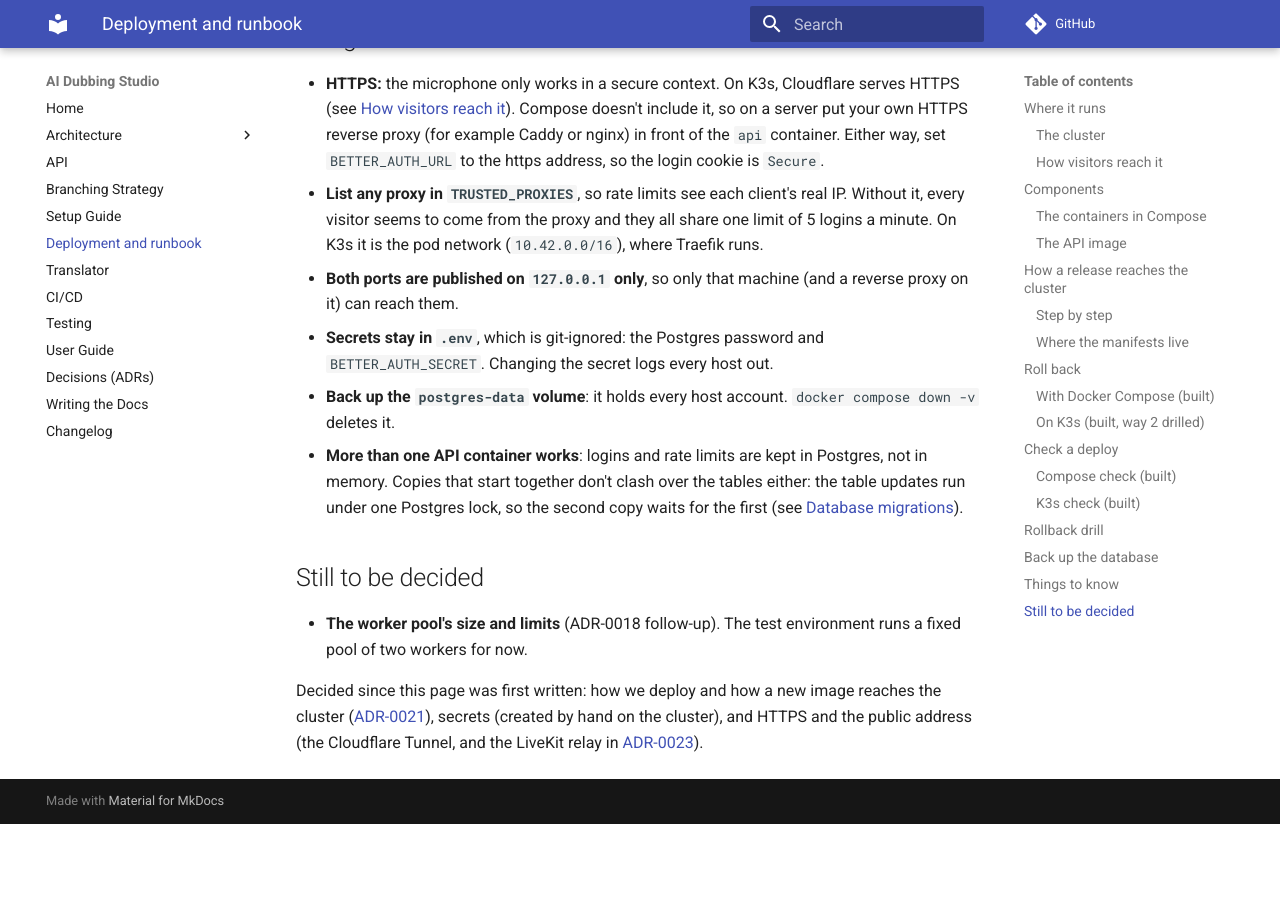
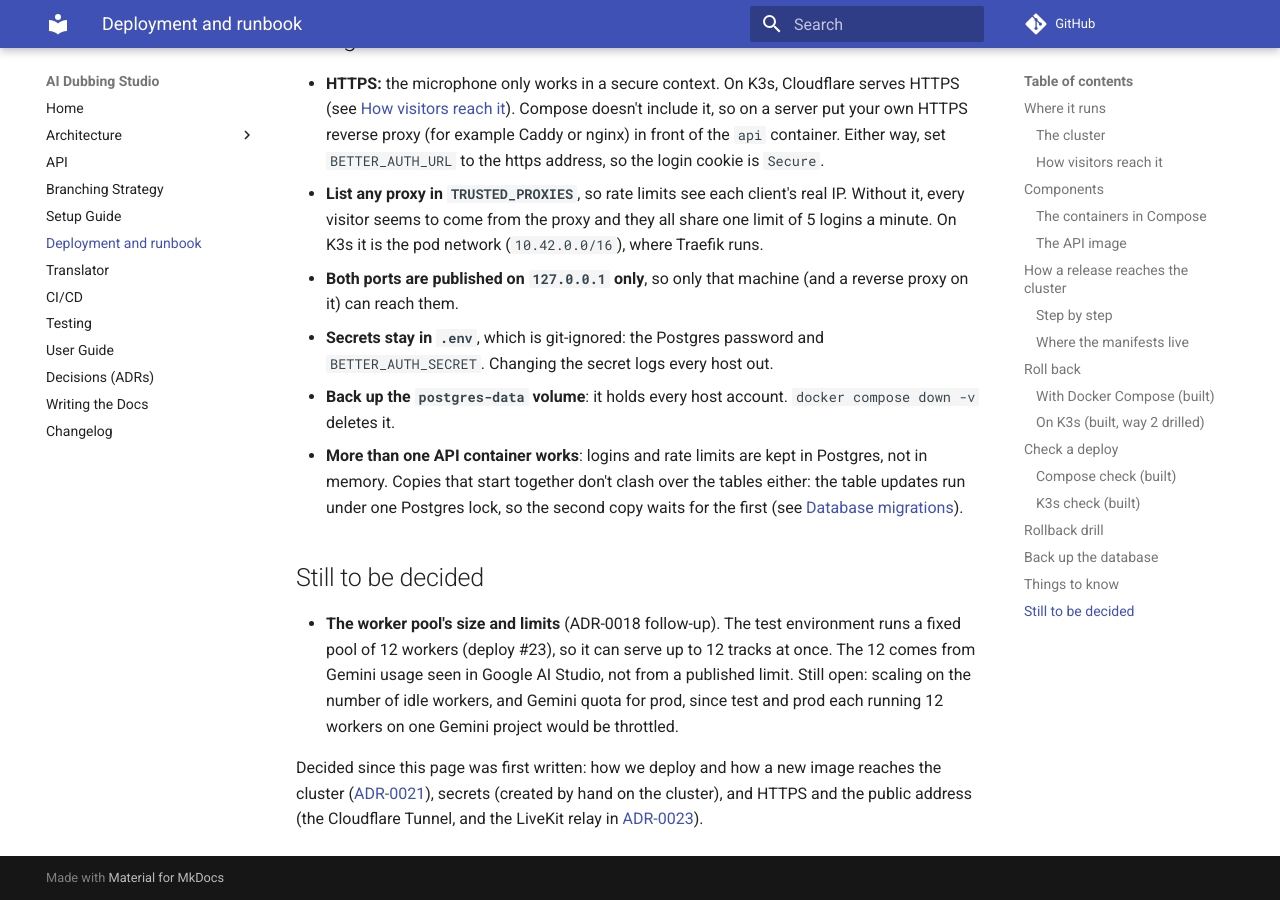
Before and after one commit to WH1TE-SHAD0W/ai-dubbing-studio, an MkDocs documentation site: the page built from docs/deployment.md, in a window 1280 px wide and 900 px high, scrolled down 8648 px. Built offline with MkDocs 1.6.1 and Material for MkDocs 9.7.7, drawn with Linux system fonts in a browser that asks for light colours; comment, search, counter and statistics services are not loaded; before the commit the page ends 9472 px from its top, so only the background shows below that.

Commit message:
docs: test runs a fixed pool of 12 workers (YGP-83)
The 12 is sized from Gemini usage seen in AI Studio, not a published
limit. Gemini quota for prod stays under Still to be decided.

Co-Authored-By: Claude Opus 5.5 <noreply@anthropic.com>

```diff
--- a/docs/deployment.md
+++ b/docs/deployment.md
@@ -370,7 +370,11 @@ kubectl -n ads-test exec postgres-0 -- pg_dump -U dubbing dubbing > backup.sql
 ## Still to be decided
 
 - **The worker pool's size and limits** (ADR-0018 follow-up). The test
-  environment runs a fixed pool of two workers for now.
+  environment runs a fixed pool of 12 workers (deploy #23), so it can serve up
+  to 12 tracks at once. The 12 comes from Gemini usage seen in Google AI
+  Studio, not from a published limit. Still open: scaling on the number of
+  idle workers, and Gemini quota for prod, since test and prod each running 12
+  workers on one Gemini project would be throttled.
 
 Decided since this page was first written: how we deploy and how a new image
 reaches the cluster ([ADR-0021](adr/0021-how-we-deploy.md)), secrets (created
```
Also changed, not shown: docs/changelog.md (+2 -0 lines).
